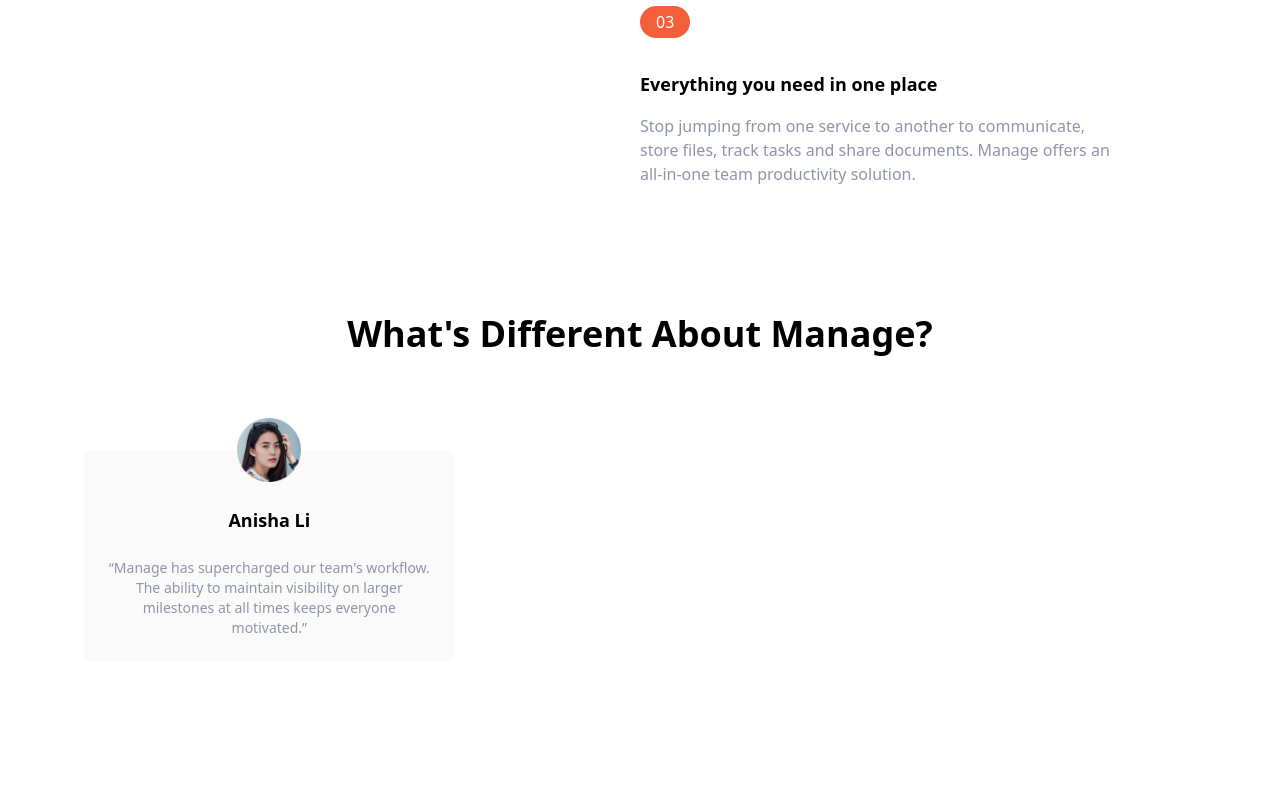
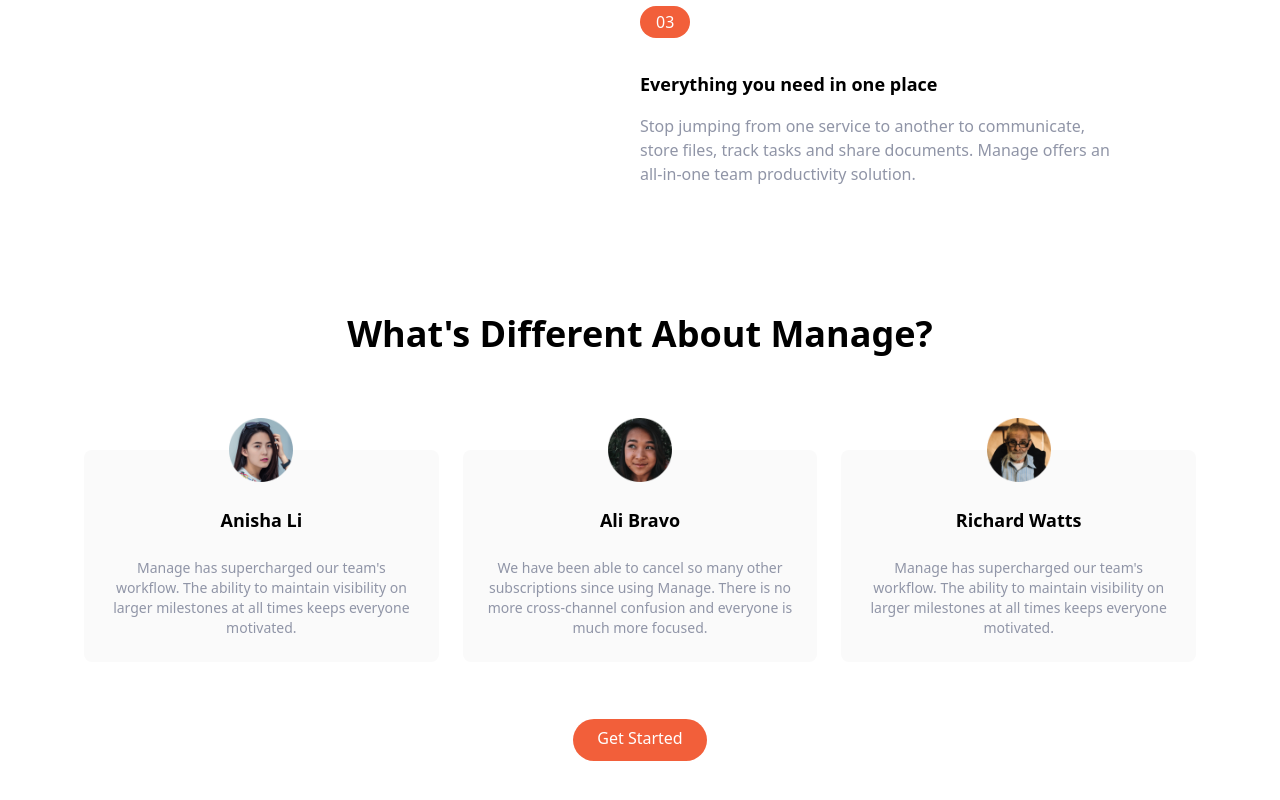
Before and after one commit to MJafar777/project-from-scratch, a website: page index.html in a window 1280 px wide. Shown: the part 1274-2074 px from the top of the page. Before the commit the page ends 1936 px from the top, so only its background shows below. Drawn offline with Linux system fonts and the light colour scheme.

Commit message:
Testimonials section finished

```diff
--- a/index.html
+++ b/index.html
@@ -203,11 +203,50 @@
             <h5 class="text-lg font-bold">Anisha Li</h5>
 
             <p class="text-sm text-darkGrayishBlue">
-              “Manage has supercharged our team's workflow. The ability to
+              Manage has supercharged our team's workflow. The ability to
               maintain visibility on larger milestones at all times keeps
-              everyone motivated.”
+              everyone motivated.
             </p>
           </div>
+
+          <!-- Testimonial 2 -->
+
+          <div
+            class="hidden flex-col items-center p-6 space-y-6 rounded-lg bg-veryLightGray md:flex md:w-1/3"
+          >
+            <img src="img/avatar-ali.png" class="w-16 -mt-14" alt="" />
+            <h5 class="text-lg font-bold">Ali Bravo</h5>
+
+            <p class="text-sm text-darkGrayishBlue">
+              We have been able to cancel so many other subscriptions since
+              using Manage. There is no more cross-channel confusion and
+              everyone is much more focused.
+            </p>
+          </div>
+
+          <!-- Testimonial 3 -->
+
+          <div
+            class="hidden flex-col items-center p-6 space-y-6 rounded-lg bg-veryLightGray md:flex md:w-1/3"
+          >
+            <img src="img/avatar-richard.png" class="w-16 -mt-14" alt="" />
+            <h5 class="text-lg font-bold">Richard Watts</h5>
+
+            <p class="text-sm text-darkGrayishBlue">
+              Manage has supercharged our team's workflow. The ability to
+              maintain visibility on larger milestones at all times keeps
+              everyone motivated.
+            </p>
+          </div>
+        </div>
+
+        <!-- Button -->
+        <div class="my-16">
+          <a
+            href="#"
+            class="p-3 px-6 pt-2 text-white bg-brightRed rounded-full baseline hover:bg-brightRedLight"
+            >Get Started</a
+          >
         </div>
       </div>
     </section>
```
Also changed, not shown: css/main.css.
